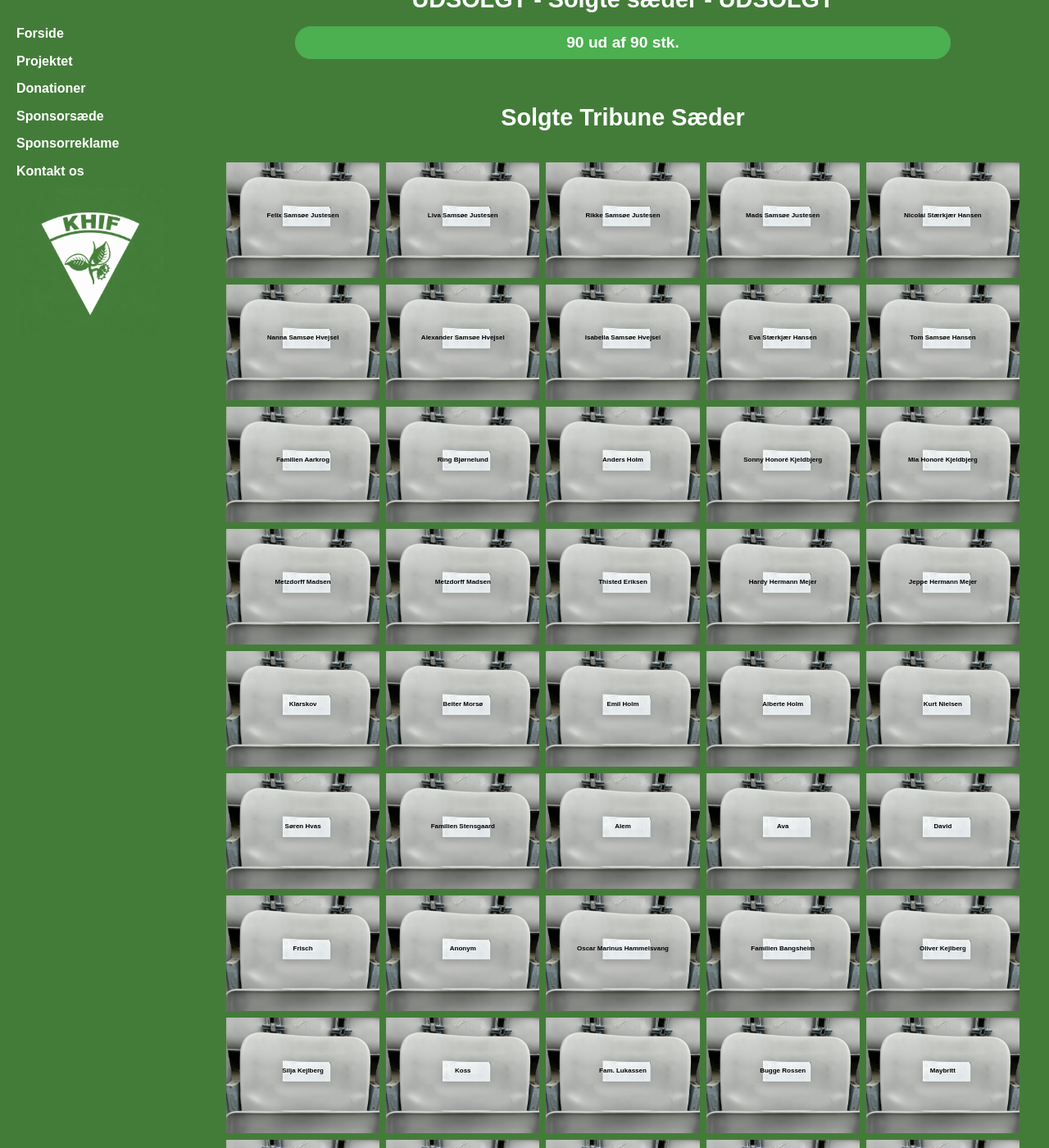
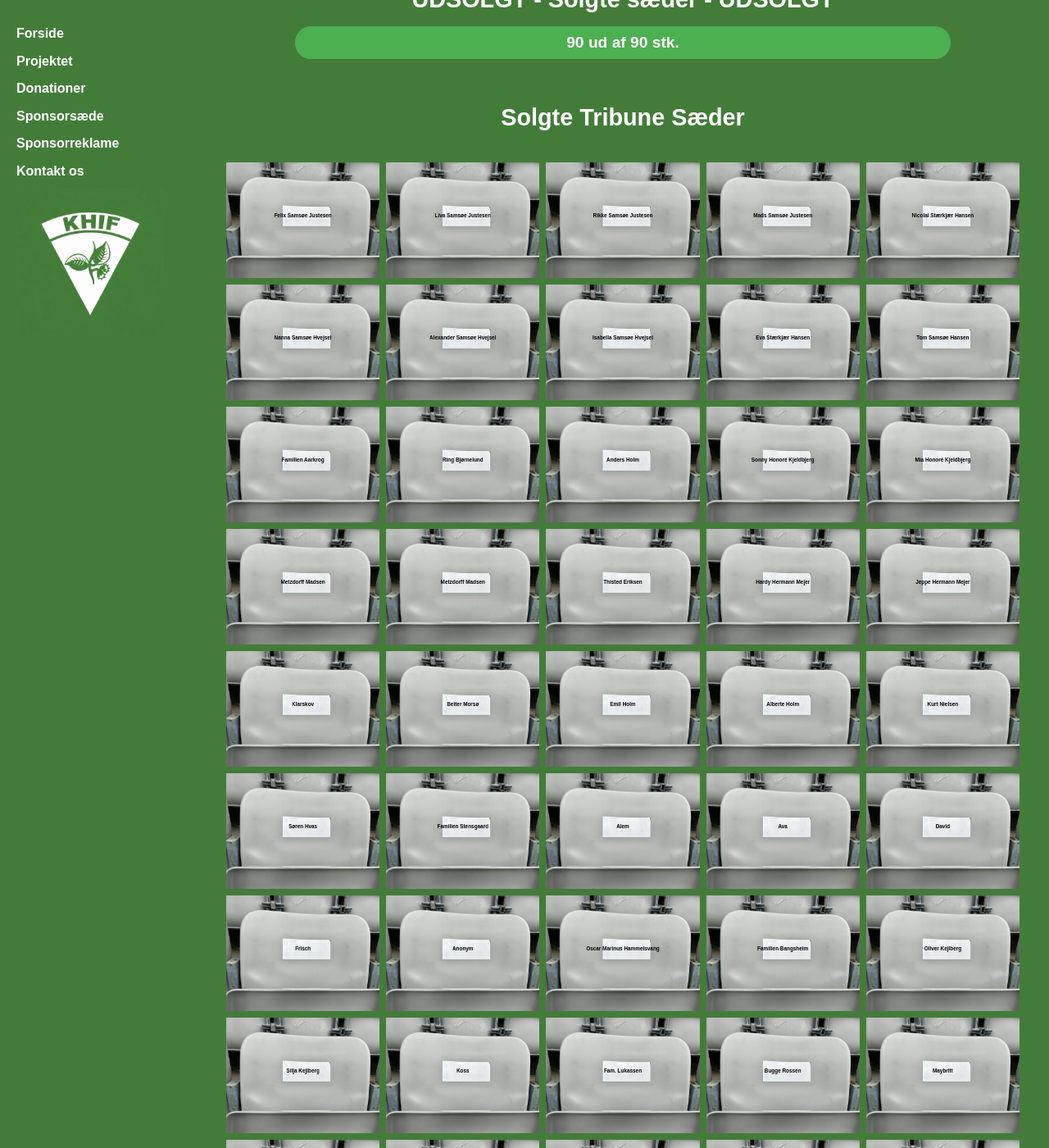
Before and after one commit to msj33/khif-tribune, a Jekyll site: the page built from seats.md, in a window 1280 px wide and 1400 px high, scrolled down 496 px. Shown: the whole window at 82% size. Built offline with Jekyll 4.4.1, drawn with Linux system fonts in a browser that asks for light colours.

Commit message:
Update default.html

```diff
--- a/_layouts/default.html
+++ b/_layouts/default.html
@@ -158,7 +158,7 @@
 
     .seat-name {
       position: absolute;
-      top: 46%;        /* JUSTÉR HER */
+      top: 46%;
       left: 50%;
       transform: translate(-50%, -50%);
       z-index: 10;
@@ -166,7 +166,7 @@
       overflow: hidden;
       text-overflow: ellipsis;
 
-      font-size: 0.5rem; /* JUSTÉR HER */
+      font-size: 0.4rem;
       font-weight: bold;
       color: #000;
       text-align: center;
```
